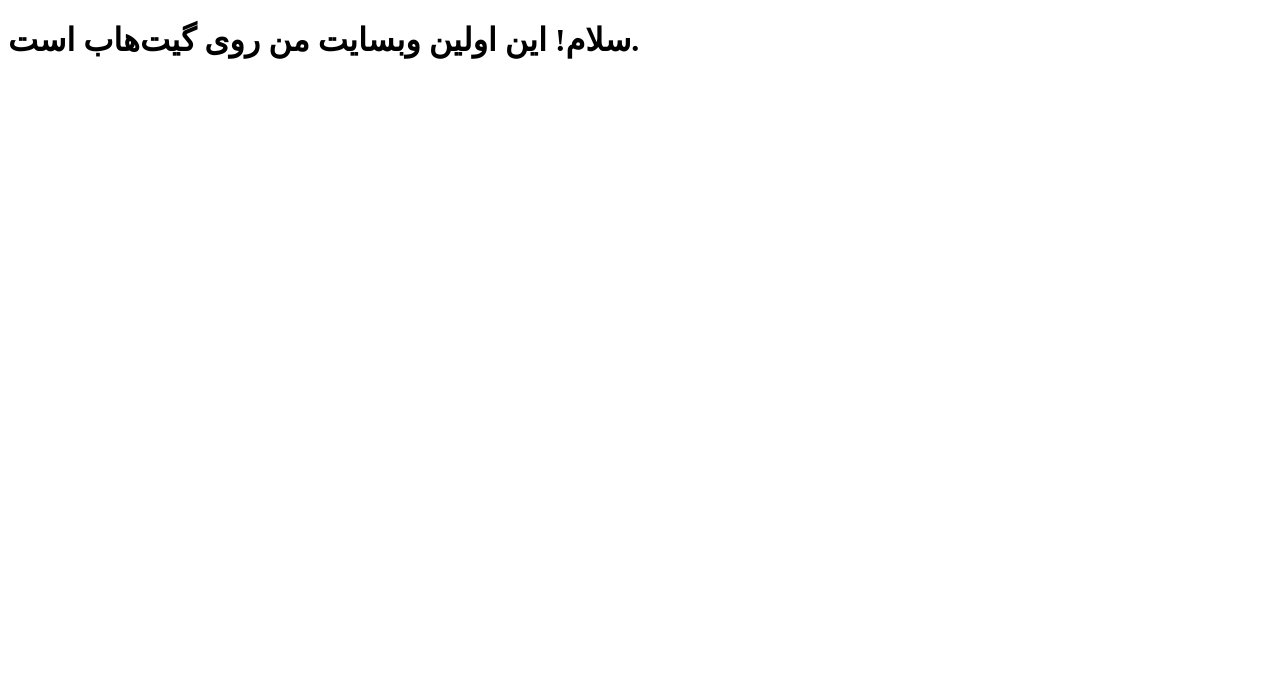
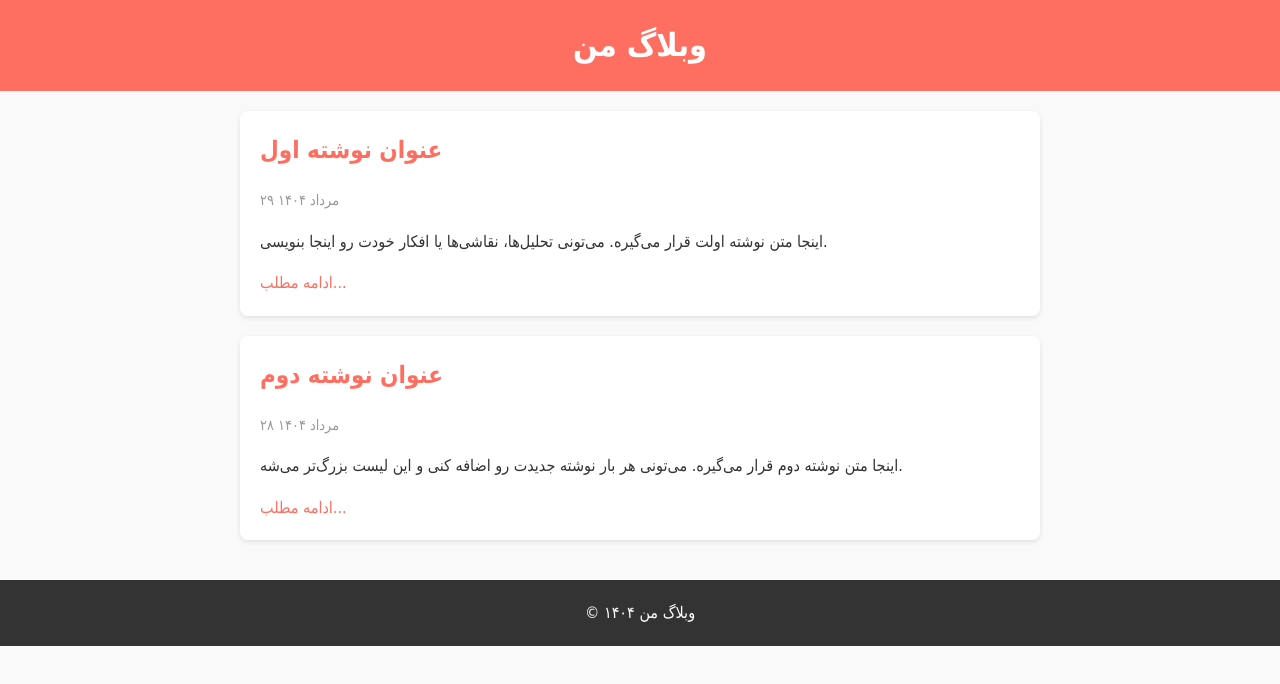
Before and after one commit to amirrezasafarii/amirrezasafari, a plain HTML site: page index.html in a window 1280 px wide. Drawn offline with Linux system fonts and the light colour scheme.

Commit message:
Update index.html

```diff
--- a/index.html
+++ b/index.html
@@ -1,9 +1,103 @@
 <!DOCTYPE html>
-<html>
+<html lang="fa">
 <head>
-  <title>سلام دنیا</title>
+  <meta charset="UTF-8">
+  <meta name="viewport" content="width=device-width, initial-scale=1.0">
+  <title>وبلاگ من</title>
+  <style>
+    body {
+      font-family: 'Tahoma', sans-serif;
+      line-height: 1.6;
+      margin: 0;
+      padding: 0;
+      background: #f9f9f9;
+      color: #333;
+    }
+
+    header {
+      background: #ff6f61;
+      color: white;
+      padding: 20px 0;
+      text-align: center;
+    }
+
+    header h1 {
+      margin: 0;
+      font-size: 2em;
+    }
+
+    main {
+      max-width: 800px;
+      margin: 20px auto;
+      padding: 0 20px;
+    }
+
+    article {
+      background: white;
+      padding: 20px;
+      margin-bottom: 20px;
+      border-radius: 8px;
+      box-shadow: 0 2px 5px rgba(0,0,0,0.1);
+    }
+
+    article h2 {
+      margin-top: 0;
+      color: #ff6f61;
+    }
+
+    article .date {
+      font-size: 0.9em;
+      color: #999;
+      margin-bottom: 10px;
+    }
+
+    footer {
+      text-align: center;
+      padding: 20px;
+      background: #333;
+      color: white;
+      margin-top: 40px;
+    }
+
+    a {
+      color: #ff6f61;
+      text-decoration: none;
+    }
+
+    a:hover {
+      text-decoration: underline;
+    }
+  </style>
 </head>
 <body>
-  <h1>سلام! این اولین وبسایت من روی گیت‌هاب است.</h1>
+
+  <header>
+    <h1>وبلاگ من</h1>
+  </header>
+
+  <main>
+    <article>
+      <h2>عنوان نوشته اول</h2>
+      <div class="date">۲۹ مرداد ۱۴۰۴</div>
+      <p>
+        اینجا متن نوشته اولت قرار می‌گیره. می‌تونی تحلیل‌ها، نقاشی‌ها یا افکار خودت رو اینجا بنویسی.
+      </p>
+      <a href="#">ادامه مطلب...</a>
+    </article>
+
+    <article>
+      <h2>عنوان نوشته دوم</h2>
+      <div class="date">۲۸ مرداد ۱۴۰۴</div>
+      <p>
+        اینجا متن نوشته دوم قرار می‌گیره. می‌تونی هر بار نوشته جدیدت رو اضافه کنی و این لیست بزرگ‌تر می‌شه.
+      </p>
+      <a href="#">ادامه مطلب...</a>
+    </article>
+  </main>
+
+  <footer>
+    © ۱۴۰۴ وبلاگ من
+  </footer>
+
 </body>
 </html>
```
